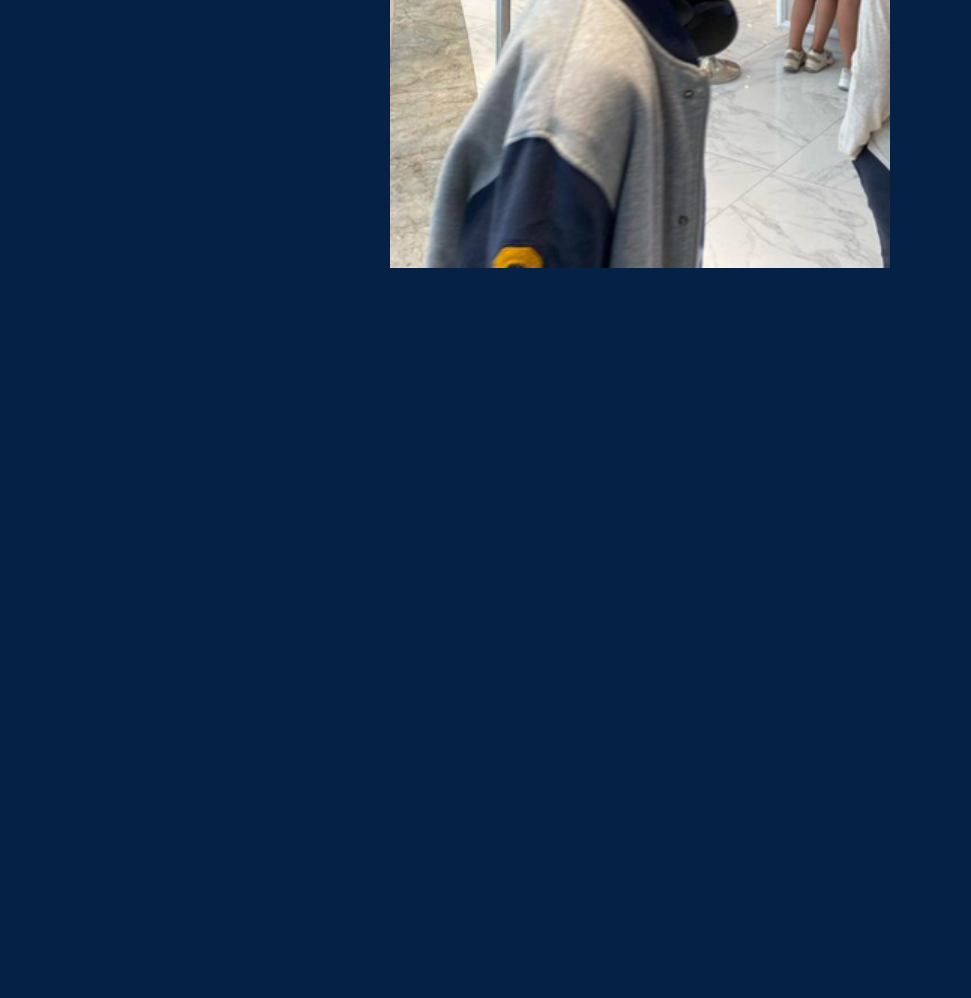
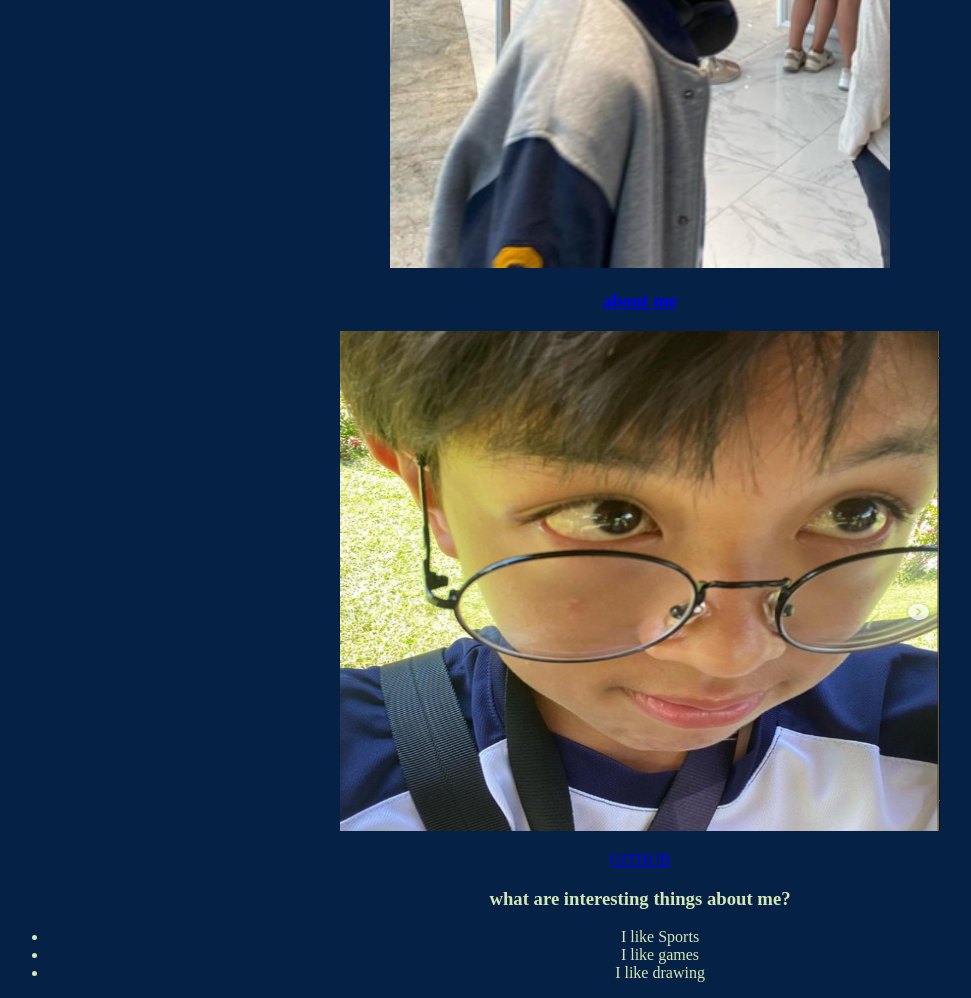
Before and after one commit to o-jino/JinoBabol_Q1GFA1, a plain HTML site: page index.html in a window 1280 px wide. Shown: the part 500-1498 px from the top of the page, without its empty margins (0-971 px from the left). Before the commit the page ends 800 px from the top, so only its background shows below. Drawn offline with Linux system fonts and the light colour scheme.

Commit message:
Add files via upload

```diff
--- a/index.html
+++ b/index.html
@@ -19,9 +19,27 @@
     <h1> Hi! I am Jino Samuel E. Babol! </h1>
     <H2> WELCOME TO MY PAGE! </H2>
     <H3> Project File </H3>
+
     <a href="Pageone.html">
         <img src="Images/sidez.png" width="500" height="600">
+        <H3> about me </H3>
+        <a href="https://github.com/o-jino/JinoBabol_Q1GFA1"><img src="Images/selfiezz.png"width="600" height="500" alt="">
+            <p> GITHUB</p></a>
     </a>
+    <H3>what are interesting things about me?</H3>
 
+    <UL>
+<LI>
+    I like Sports
+</LI>
+<LI>
+    I like games
+</LI>
+<LI>
+    I like drawing
+</LI>
+
+
+    </UL>
 </body>
 </html>
```
